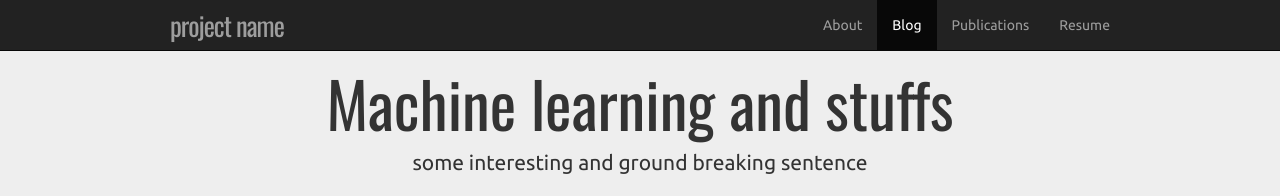
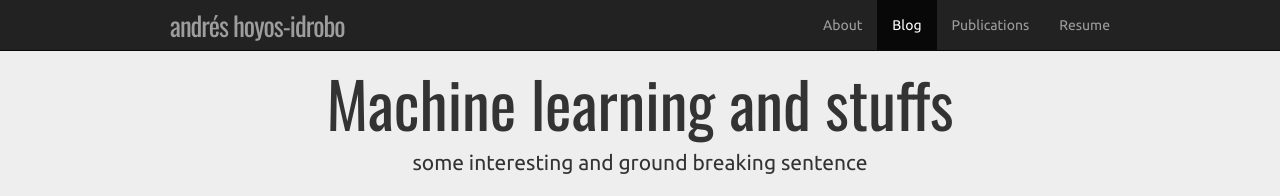
Before and after one commit to ahoyosid/ahoyosid.github.io, a Jekyll site: the page built from index.html, in a window 1280 px wide. Shown: the top 196 px of the page. Built offline with Jekyll 4.4.1, drawn with Linux system fonts in a browser that asks for light colours; the list of posts is cut into pages by our own code; comment, search, counter and statistics services are not loaded.

Commit message:
Adding name

```diff
--- a/_includes/header.html
+++ b/_includes/header.html
@@ -9,7 +9,7 @@
                 <span class="icon-bar"></span>
                 <span class="icon-bar"></span>
             </button>
-            <a class="navbar-brand" href="#">Project name</a>
+            <a class="navbar-brand" href="#">andrés Hoyos-Idrobo</a>
         </div>
         <div id="navbar" class="collapse navbar-collapse">
             <ul class="nav navbar-nav navbar-right">
```
